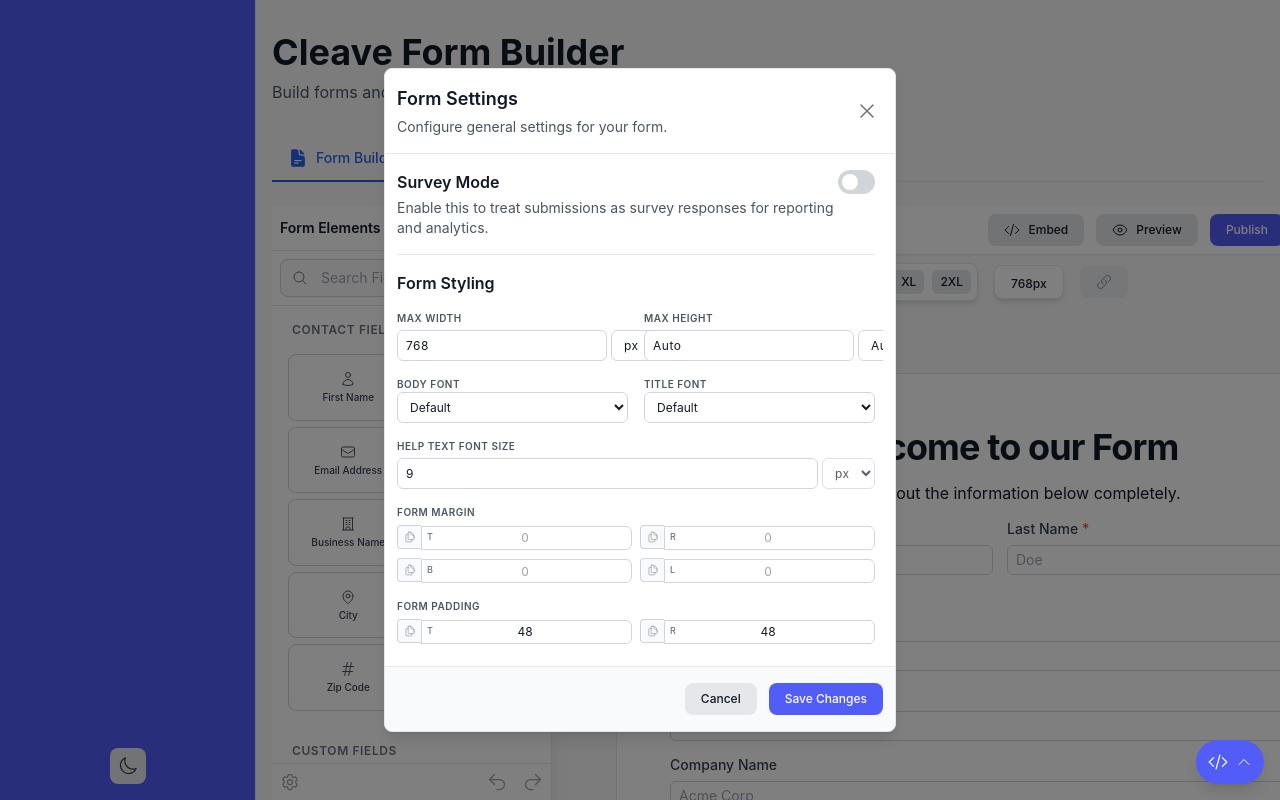
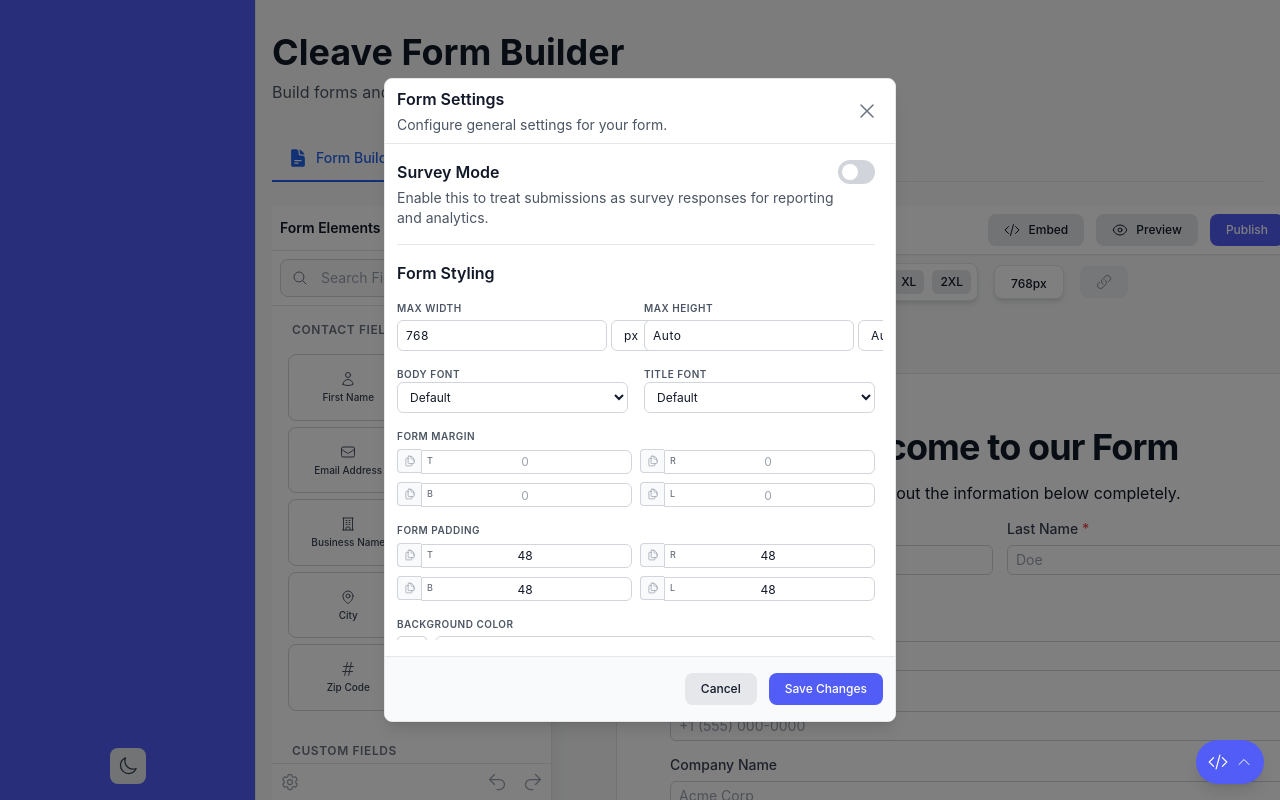
Before and after one commit to bibhuticoder/form-builder-demo, a React (Vite) app: page / in a window 1280 px wide. Both pictures are taken after a click on the button 290 px from the left and 782 px from the top of the page. Built offline with nearby package versions, Linux system fonts and the light colour scheme.

Commit message:
fixes elements hidden issue

```diff
--- a/src/BuilderPanelTabs/FormBuilder/components/ElementPalette/ElementPalette.tsx
+++ b/src/BuilderPanelTabs/FormBuilder/components/ElementPalette/ElementPalette.tsx
@@ -19,16 +19,13 @@ import {
   PhotoIcon,
   VideoCameraIcon,
   MinusIcon,
-  ShieldCheckIcon,
-  ArrowUturnRightIcon,
-  ArrowUturnLeftIcon,
+  ShieldCheckIcon
 } from "@heroicons/react/24/outline";
 import { FieldType } from "../../types/enums";
-import { IconInput, Card, FormSettings } from "../../../../components";
+import { IconInput, Card } from "../../../../components";
 import { useDraggable } from "@dnd-kit/core";
 import type { DragData } from "../../types/dnd";
 import { ElementPaletteBottomActionsBar } from "./ElementPaletteBottomActionsBar";
-import { LinkModal } from "../LinkModal";
 
 interface ElementItem {
   type: FieldType;
@@ -118,8 +115,6 @@ const DraggableElementCard: React.FC<{ item: ElementItem }> = ({ item }) => {
   );
 };
 
-
-
 interface ElementPaletteProps {
   isCollapsed: boolean;
 }
@@ -153,7 +148,7 @@ export const ElementPalette: React.FC<ElementPaletteProps> = ({
             />
           </div>
 
-          <div className="flex-1 overflow-y-auto p-2 scrollbar-hide-hover">
+          <div className="flex-1 overflow-y-auto p-2 scrollbar-hide-hover pb-40">
             <div className="space-y-3 p-2">
               {filteredGroups.length > 0 ? (
                 filteredGroups.map((group, idx) => (
--- a/src/BuilderPanelTabs/FormBuilder/components/FormSettings/FormSettings.tsx
+++ b/src/BuilderPanelTabs/FormBuilder/components/FormSettings/FormSettings.tsx
@@ -198,30 +198,6 @@ const FormStylingSection = React.memo(
               <option>Times New Roman</option>
             </select>
           </div>
-        </div>
-
-        {/* Help Text Styling */}
-        <div>
-          <label className="block text-[10px] text-gray-600 dark:text-gray-400 uppercase tracking-wider space-y-1">
-            <span className="font-semibold">Help Text Font Size</span>
-            <div className="flex gap-1">
-              <input
-                type="number"
-                value={config.helpFontSize}
-                onChange={(e) => onChange("helpFontSize", Number(e.target.value))}
-                className="flex-1 px-2 py-1.5 bg-white dark:bg-gray-900 border border-gray-300 dark:border-gray-600 rounded-md text-xs text-gray-900 dark:text-white focus:outline-none focus:ring-2 focus:ring-primary"
-              />
-              <select
-                value={config.helpFontSizeUnit}
-                onChange={(e) => onChange("helpFontSizeUnit", e.target.value)}
-                className="px-2 py-1.5 bg-white dark:bg-gray-900 border border-gray-300 dark:border-gray-600 rounded-md text-xs text-gray-900 dark:text-white focus:outline-none focus:ring-2 focus:ring-primary"
-                aria-label="Help font size unit"
-                disabled
-              >
-                <option>px</option>
-              </select>
-            </div>
-          </label>
         </div>
 
         {/* Margin */}
--- a/src/BuilderPanelTabs/FormBuilder/components/PropertyEditor/tabs/ContentTab/components/ContentSection.tsx
+++ b/src/BuilderPanelTabs/FormBuilder/components/PropertyEditor/tabs/ContentTab/components/ContentSection.tsx
@@ -44,7 +44,7 @@ export const ContentSection: React.FC<ContentSectionProps> = ({ field, capabilit
                     <select
                         value={(field as HeadingField).headingLevel || "h2"}
                         onChange={(e) => handleUpdate("headingLevel", e.target.value)}
-                        className="w-full px-2 py-1.5 bg-white dark:bg-gray-900 border border-gray-300 dark:border-gray-600 rounded-md text-xs text-gray-900 dark:text-white focus:outline-none focus:ring-2 focus:ring-blue-500"
+                        className="w-full px-2 py-1.5 bg-white dark:bg-gray-900 border border-gray-300 dark:border-gray-600 rounded-md text-xs text-gray-900 dark:text-white focus:outline-none focus:ring-2 focus:ring-primary"
                     >
                         <option value="h1">H1 (XXL)</option>
                         <option value="h2">H2 (XL)</option>
@@ -64,7 +64,7 @@ export const ContentSection: React.FC<ContentSectionProps> = ({ field, capabilit
                         <select
                             value={(field as ButtonField).action || "submit"}
                             onChange={(e) => handleUpdate("action", e.target.value)}
-                            className="w-full px-2 py-1.5 bg-white dark:bg-gray-900 border border-gray-300 dark:border-gray-600 rounded-md text-xs text-gray-900 dark:text-white focus:outline-none focus:ring-2 focus:ring-blue-500"
+                            className="w-full px-2 py-1.5 bg-white dark:bg-gray-900 border border-gray-300 dark:border-gray-600 rounded-md text-xs text-gray-900 dark:text-white focus:outline-none focus:ring-2 focus:ring-primary"
                         >
                             <option value="submit">Submit Form</option>
                             <option value="url">Open URL</option>
@@ -108,7 +108,7 @@ export const ContentSection: React.FC<ContentSectionProps> = ({ field, capabilit
                     <select
                         value={(field as CheckboxField).selectionMode || "multi"}
                         onChange={(e) => handleUpdate("selectionMode", e.target.value)}
-                        className="w-full px-2 py-1.5 bg-white dark:bg-gray-900 border border-gray-300 dark:border-gray-600 rounded-md text-xs text-gray-900 dark:text-white focus:outline-none focus:ring-2 focus:ring-blue-500"
+                        className="w-full px-2 py-1.5 bg-white dark:bg-gray-900 border border-gray-300 dark:border-gray-600 rounded-md text-xs text-gray-900 dark:text-white focus:outline-none focus:ring-2 focus:ring-primary"
                     >
                         <option value="multi">Multi Select (Checkboxes)</option>
                         <option value="single">Single Select (Radio-style)</option>
--- a/src/BuilderPanelTabs/FormBuilder/components/PropertyEditor/tabs/ContentTab/components/MediaSection.tsx
+++ b/src/BuilderPanelTabs/FormBuilder/components/PropertyEditor/tabs/ContentTab/components/MediaSection.tsx
@@ -18,7 +18,7 @@ export const MediaSection: React.FC<MediaSectionProps> = ({ field, handleUpdate
                     value={(field as ImageField | VideoField).url || ""}
                     onChange={(e) => handleUpdate("url", e.target.value)}
                     placeholder={field.type === "video" ? "https://youtube.com/..." : "https://example.com/image.jpg"}
-                    className="w-full px-2 py-1.5 bg-white dark:bg-gray-900 border border-gray-300 dark:border-gray-600 rounded-md text-xs text-gray-900 dark:text-white focus:outline-none focus:ring-2 focus:ring-blue-500"
+                    className="w-full px-2 py-1.5 bg-white dark:bg-gray-900 border border-gray-300 dark:border-gray-600 rounded-md text-xs text-gray-900 dark:text-white focus:outline-none focus:ring-2 focus:ring-primary"
                 />
             </div>
             <div className="space-y-1">
@@ -28,7 +28,7 @@ export const MediaSection: React.FC<MediaSectionProps> = ({ field, handleUpdate
                     value={(field as ImageField | VideoField).altText || ""}
                     onChange={(e) => handleUpdate("altText", e.target.value)}
                     placeholder="Descriptive text for accessibility"
-                    className="w-full px-2 py-1.5 bg-white dark:bg-gray-900 border border-gray-300 dark:border-gray-600 rounded-md text-xs text-gray-900 dark:text-white focus:outline-none focus:ring-2 focus:ring-blue-500"
+                    className="w-full px-2 py-1.5 bg-white dark:bg-gray-900 border border-gray-300 dark:border-gray-600 rounded-md text-xs text-gray-900 dark:text-white focus:outline-none focus:ring-2 focus:ring-primary"
                 />
             </div>
         </div>
--- a/src/BuilderPanelTabs/FormBuilder/components/PropertyEditor/tabs/ContentTab/components/OptionsSection.tsx
+++ b/src/BuilderPanelTabs/FormBuilder/components/PropertyEditor/tabs/ContentTab/components/OptionsSection.tsx
@@ -66,7 +66,7 @@ export const OptionsSection: React.FC<OptionsSectionProps> = ({ field, capabilit
                                         handleUpdate("options", newOptions);
                                     }}
                                     placeholder="Label"
-                                    className="flex-1 px-3 py-2 bg-white dark:bg-gray-900 border border-gray-300 dark:border-gray-600 rounded-md text-sm text-gray-900 dark:text-white focus:outline-none focus:ring-2 focus:ring-blue-500"
+                                    className="flex-1 px-3 py-2 bg-white dark:bg-gray-900 border border-gray-300 dark:border-gray-600 rounded-md text-sm text-gray-900 dark:text-white focus:outline-none focus:ring-2 focus:ring-primary"
                                 />
                                 <Button
                                     variant="secondary"
@@ -88,7 +88,7 @@ export const OptionsSection: React.FC<OptionsSectionProps> = ({ field, capabilit
                                     handleUpdate("options", newOptions);
                                 }}
                                 placeholder="Value"
-                                className="w-full px-3 py-1.5 bg-white dark:bg-gray-900 border border-gray-300 dark:border-gray-600 rounded-md text-xs font-mono text-gray-900 dark:text-white focus:outline-none focus:ring-2 focus:ring-blue-500"
+                                className="w-full px-3 py-1.5 bg-white dark:bg-gray-900 border border-gray-300 dark:border-gray-600 rounded-md text-xs font-mono text-gray-900 dark:text-white focus:outline-none focus:ring-2 focus:ring-primary"
                             />
                         </div>
                     </div>
--- a/src/BuilderPanelTabs/FormBuilder/components/PropertyEditor/tabs/ContentTab/components/SettingsSection.tsx
+++ b/src/BuilderPanelTabs/FormBuilder/components/PropertyEditor/tabs/ContentTab/components/SettingsSection.tsx
@@ -24,7 +24,7 @@ export const SettingsSection: React.FC<SettingsSectionProps> = ({ field, capabil
                         role="switch"
                         aria-checked={(field as any).required || false}
                         onClick={() => handleUpdate("required", !(field as any).required)}
-                        className={`relative inline-flex h-6 w-11 items-center rounded-full transition-colors focus:outline-none focus:ring-2 focus:ring-blue-500 focus:ring-offset-2 ${(field as any).required ? "bg-blue-600" : "bg-gray-300 dark:bg-gray-600"
+                        className={`relative inline-flex h-6 w-11 items-center rounded-full transition-colors focus:outline-none focus:ring-2 focus:ring-primary focus:ring-offset-2 ${(field as any).required ? "bg-primary" : "bg-gray-300 dark:bg-gray-600"
                             }`}
                     >
                         <span
@@ -46,7 +46,7 @@ export const SettingsSection: React.FC<SettingsSectionProps> = ({ field, capabil
                             value={(field as any).helpText || ""}
                             onChange={(e) => handleUpdate("helpText", e.target.value)}
                             placeholder="Small text below input"
-                            className="w-full px-2 py-1.5 bg-white dark:bg-gray-900 border border-gray-300 dark:border-gray-600 rounded-md text-xs text-gray-900 dark:text-white focus:outline-none focus:ring-2 focus:ring-blue-500"
+                            className="w-full px-2 py-1.5 bg-white dark:bg-gray-900 border border-gray-300 dark:border-gray-600 rounded-md text-xs text-gray-900 dark:text-white focus:outline-none focus:ring-2 focus:ring-primary"
                         />
                     </div>
                 </>
--- a/src/BuilderPanelTabs/FormBuilder/components/PropertyEditor/tabs/StyleTab/components/TypographySection.tsx
+++ b/src/BuilderPanelTabs/FormBuilder/components/PropertyEditor/tabs/StyleTab/components/TypographySection.tsx
@@ -126,7 +126,7 @@ export const TypographySection: React.FC<TypographySectionProps> = ({
                                 type="number"
                                 value={getStyleValue(`${activeTypographyTab}FontSize`, activeTypographyTab === "help" ? 12 : 14)}
                                 onChange={(e) => handleStyleUpdate(`${activeTypographyTab}FontSize`, e.target.value)}
-                                className="flex-1 px-2 py-1.5 w-[75px] bg-white dark:bg-gray-900 border border-gray-300 dark:border-gray-600 rounded-l-md text-xs text-gray-900 dark:text-white focus:outline-none focus:ring-2 focus:ring-blue-500 border-r-0"
+                                className="flex-1 px-2 py-1.5 w-[75px] bg-white dark:bg-gray-900 border border-gray-300 dark:border-gray-600 rounded-l-md text-xs text-gray-900 dark:text-white focus:outline-none focus:ring-2 focus:ring-primary border-r-0"
                                 placeholder="14"
                             />
                             <select
--- a/src/components/Dialog.tsx
+++ b/src/components/Dialog.tsx
@@ -128,11 +128,11 @@ export const Dialog: React.FC<DialogProps & { isOpen: boolean }> = ({
           aria-modal="true"
         >
           {/* Header section */}
-          <div className="flex items-center justify-between px-3 py-4 border-b border-gray-200 dark:border-gray-700">
+          <div className="flex items-center justify-between px-3 py-2 border-b border-gray-200 dark:border-gray-700">
             {/* Header content */}
             <div className="flex-1">
               {typeof header === "string" ? (
-                <h2 className="text-lg font-semibold text-gray-900 dark:text-white">
+                <h2 className="text-md font-semibold text-gray-900 dark:text-white">
                   {header}
                 </h2>
               ) : (
```
Also changed, not shown: src/BuilderPanelTabs/FormBuilder/components/PropertyEditor/tabs/LogicTab/components/LogicDialog.tsx (+9 -9 lines), src/BuilderPanelTabs/FormBuilder/components/PropertyEditor/tabs/LogicTab/components/LogicList.tsx (+4 -4 lines).
